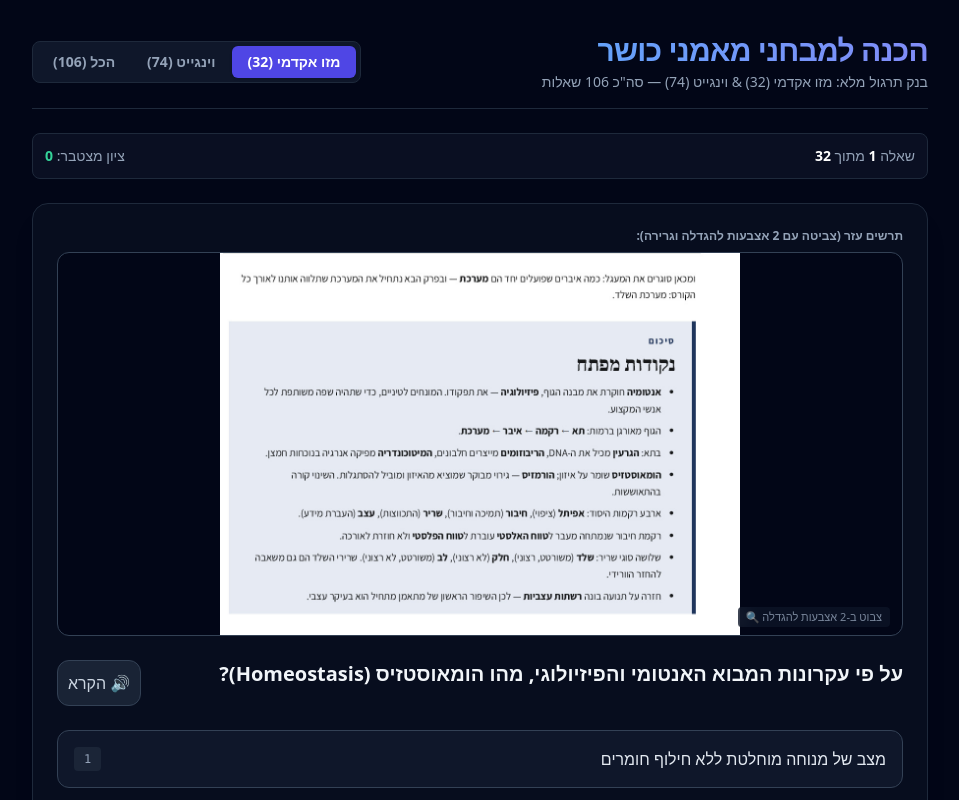
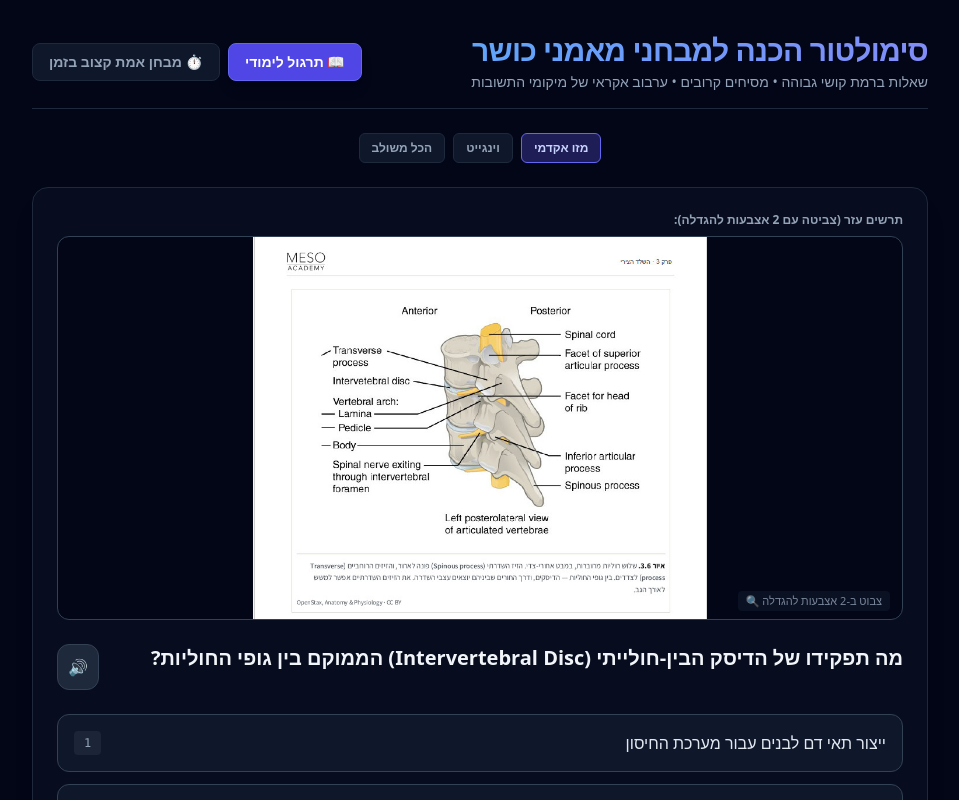
Before and after one commit to motic53/wingate-coach-prep, a Next.js app: page / in a window 1280 px wide. Shown: the top 800 px of the page, without its empty margins (160-1119 px from the left). Built offline with nearby package versions, Linux system fonts and the light colour scheme.

Commit message:
Refactor QuizPage to App and enhance functionality

```diff
--- a/app/page.tsx
+++ b/app/page.tsx
@@ -1,11 +1,25 @@
 "use client";
 
-import React, { useState, useRef, useEffect, useCallback } from "react";
+import React, { useState, useRef, useEffect, useCallback, useMemo } from "react";
 import { allQuestions, Question } from "../data/questions";
 
-// ==========================================
-// רכיב זום בצביטה עם 2 אצבעות וגרירה (Pinch-to-Zoom)
-// ==========================================
+// פונקציית ערבוב מערך (Fisher-Yates Shuffle)
+function shuffleArray<T>(array: T[]): T[] {
+  const arr = [...array];
+  for (let i = arr.length - 1; i > 0; i--) {
+    const j = Math.floor(Math.random() * (i + 1));
+    [arr[i], arr[j]] = [arr[j], arr[i]];
+  }
+  return arr;
+}
+
+// ממשק לשאלה שעברה ערבוב תשובות
+interface ShuffledQuestion extends Question {
+  shuffledOptions: string[];
+  newCorrectAnswer: number;
+}
+
+// רכיב זום בצביטה
 function PinchZoomImage({ src, alt }: { src: string; alt: string }) {
   const [scale, setScale] = useState(1);
   const [position, setPosition] = useState({ x: 0, y: 0 });
@@ -62,9 +76,7 @@ function PinchZoomImage({ src, alt }: { src: string; alt: string }) {
       const ratio = currentDistance / initialDistance.current;
       const nextScale = Math.min(Math.max(initialScale.current * ratio, 1), 4.5);
       setScale(nextScale);
-      if (nextScale === 1) {
-        setPosition({ x: 0, y: 0 });
-      }
+      if (nextScale === 1) setPosition({ x: 0, y: 0 });
     } else if (e.touches.length === 1 && isDragging.current && scale > 1) {
       const maxOffset = (scale - 1) * 220;
       const nextX = e.touches[0].clientX - dragStart.current.x;
@@ -81,19 +93,8 @@ function PinchZoomImage({ src, alt }: { src: string; alt: string }) {
     isDragging.current = false;
   };
 
-  const handleWheel = (e: React.WheelEvent<HTMLDivElement>) => {
-    e.preventDefault();
-    const zoomFactor = e.deltaY < 0 ? 0.3 : -0.3;
-    setScale((prev) => {
-      const next = Math.min(Math.max(prev + zoomFactor, 1), 4.5);
-      if (next === 1) setPosition({ x: 0, y: 0 });
-      return next;
-    });
-  };
-
   return (
     <div
-      onWheel={handleWheel}
       onTouchStart={handleTouchStart}
       onTouchMove={handleTouchMove}
       onTouchEnd={handleTouchEnd}
@@ -137,26 +138,78 @@ function PinchZoomImage({ src, alt }: { src: string; alt: string }) {
   );
 }
 
-// ==========================================
-// עמוד המבחן הראשי
-// ==========================================
-export default function QuizPage() {
+export default function App() {
+  const [mode, setMode] = useState<"practice" | "exam">("practice");
   const [selectedInst, setSelectedInst] = useState<"all" | "meso" | "wingate">("meso");
+
+  // מצב שאלות וערבוב
+  const [questionsList, setQuestionsList] = useState<ShuffledQuestion[]>([]);
   const [currentIndex, setCurrentIndex] = useState(0);
-  const [selectedAnswer, setSelectedAnswer] = useState<number | null>(null);
+  const [userAnswers, setUserAnswers] = useState<(number | null)[]>([]);
   const [isAnswerSubmitted, setIsAnswerSubmitted] = useState(false);
-  const [score, setScore] = useState(0);
   const [isSpeaking, setIsSpeaking] = useState(false);
 
-  // מצביע (Ref) לאזור ההסבר לגלילה חלקה
+  // נתוני מבחן אמת
+  const [examTimeLeft, setExamTimeLeft] = useState(45 * 60); // 45 דקות בשניות
+  const [examFinished, setExamFinished] = useState(false);
+
   const explanationRef = useRef<HTMLDivElement | null>(null);
 
-  const filteredQuestions = allQuestions.filter((q) => {
-    if (selectedInst === "all") return true;
-    return q.institution === selectedInst;
-  });
+  // הכנת השאלות עם ערבוב תשובות אקראי
+  const initQuestions = useCallback(() => {
+    let base = allQuestions.filter((q) => {
+      if (selectedInst === "all") return true;
+      return q.institution === selectedInst;
+    });
 
-  const currentQ = filteredQuestions[currentIndex] || filteredQuestions[0];
+    if (mode === "exam") {
+      base = shuffleArray(base).slice(0, 30); // 30 שאלות אקראיות למבחן
+    } else {
+      base = shuffleArray(base);
+    }
+
+    const prepared: ShuffledQuestion[] = base.map((q) => {
+      const correctText = q.options[q.correctAnswer];
+      const shuffled = shuffleArray(q.options);
+      const newIndex = shuffled.indexOf(correctText);
+      return {
+        ...q,
+        shuffledOptions: shuffled,
+        newCorrectAnswer: newIndex
+      };
+    });
+
+    setQuestionsList(prepared);
+    setCurrentIndex(0);
+    setUserAnswers(new Array(prepared.length).fill(null));
+    setIsAnswerSubmitted(false);
+    setExamFinished(false);
+    setExamTimeLeft(45 * 60);
+  }, [mode, selectedInst]);
+
+  useEffect(() => {
+    initQuestions();
+  }, [initQuestions]);
+
+  // טיימר למבחן אמת
+  useEffect(() => {
+    if (mode !== "exam" || examFinished) return;
+
+    const timer = setInterval(() => {
+      setExamTimeLeft((prev) => {
+        if (prev <= 1) {
+          clearInterval(timer);
+          setExamFinished(true);
+          return 0;
+        }
+        return prev - 1;
+      });
+    }, 1000);
+
+    return () => clearInterval(timer);
+  }, [mode, examFinished]);
+
+  const currentQ = questionsList[currentIndex];
 
   const stopSpeech = useCallback(() => {
     if (typeof window !== "undefined" && "speechSynthesis" in window) {
@@ -171,22 +224,17 @@ export default function QuizPage() {
         alert("הדפדפן אינו תומך בהקראה קולית.");
         return;
       }
-
       if (isSpeaking) {
         stopSpeech();
         return;
       }
-
       window.speechSynthesis.cancel();
       const utterance = new SpeechSynthesisUtterance(textToRead);
       utterance.lang = "he-IL";
       utterance.rate = 0.95;
-      utterance.pitch = 1.0;
-
       utterance.onstart = () => setIsSpeaking(true);
       utterance.onend = () => setIsSpeaking(false);
       utterance.onerror = () => setIsSpeaking(false);
-
       window.speechSynthesis.speak(utterance);
     },
     [isSpeaking, stopSpeech]
@@ -194,62 +242,36 @@ export default function QuizPage() {
 
   const handleSpeakQuestion = () => {
     if (!currentQ) return;
-    const optionsText = currentQ.options
-      .map((opt, i) => `אפשרות ${i + 1}: ${opt}`)
-      .join(". ");
-    const fullText = `שאלה: ${currentQ.question}. ${optionsText}`;
-    speakText(fullText);
+    const opts = currentQ.shuffledOptions.map((opt, i) => `אפשרות ${i + 1}: ${opt}`).join(". ");
+    speakText(`שאלה: ${currentQ.question}. ${opts}`);
   };
 
   const handleSpeakExplanation = () => {
     if (!currentQ) return;
-    let text = `הסבר מדעי: ${currentQ.explanation}. `;
-    if (currentQ.distractorAnalysis) {
-      text += `ניתוח מסיחים: ` + currentQ.distractorAnalysis.join(". ");
-    }
-    speakText(text);
+    speakText(`הסבר מדעי: ${currentQ.explanation}`);
   };
 
-  useEffect(() => {
-    stopSpeech();
-  }, [currentIndex, selectedInst, stopSpeech]);
-
-  useEffect(() => {
-    setCurrentIndex(0);
-    setSelectedAnswer(null);
-    setIsAnswerSubmitted(false);
-    setScore(0);
-  }, [selectedInst]);
-
   const handleSelectOption = (idx: number) => {
-    if (isAnswerSubmitted) return;
-    setSelectedAnswer(idx);
+    if (mode === "practice" && isAnswerSubmitted) return;
+    const nextAnswers = [...userAnswers];
+    nextAnswers[currentIndex] = idx;
+    setUserAnswers(nextAnswers);
   };
 
-  const handleSubmit = () => {
-    if (selectedAnswer === null || isAnswerSubmitted) return;
+  const handlePracticeSubmit = () => {
+    if (userAnswers[currentIndex] === null || isAnswerSubmitted) return;
     setIsAnswerSubmitted(true);
-    if (selectedAnswer === currentQ.correctAnswer) {
-      setScore((s) => s + 1);
-    }
-
-    // גלילה חלקה ישירות אל ההסבר המדעי
     setTimeout(() => {
       if (explanationRef.current) {
-        explanationRef.current.scrollIntoView({
-          behavior: "smooth",
-          block: "start"
-        });
+        explanationRef.current.scrollIntoView({ behavior: "smooth", block: "start" });
       }
     }, 100);
   };
 
   const handleNext = () => {
-    if (currentIndex < filteredQuestions.length - 1) {
+    if (currentIndex < questionsList.length - 1) {
       setCurrentIndex((i) => i + 1);
-      setSelectedAnswer(null);
       setIsAnswerSubmitted(false);
-      // גלילה חזרה לחלק העליון של השאלה החדשה
       window.scrollTo({ top: 0, behavior: "smooth" });
     }
   };
@@ -257,82 +279,161 @@ export default function QuizPage() {
   const handlePrev = () => {
     if (currentIndex > 0) {
       setCurrentIndex((i) => i - 1);
-      setSelectedAnswer(null);
       setIsAnswerSubmitted(false);
       window.scrollTo({ top: 0, behavior: "smooth" });
     }
   };
 
-  const mesoCount = allQuestions.filter((q) => q.institution === "meso").length;
-  const wingateCount = allQuestions.filter((q) => q.institution === "wingate").length;
+  // חישוב תוצאות מבחן אמת
+  const examScore = useMemo(() => {
+    if (!questionsList.length) return 0;
+    let correct = 0;
+    questionsList.forEach((q, idx) => {
+      if (userAnswers[idx] === q.newCorrectAnswer) correct++;
+    });
+    return Math.round((correct / questionsList.length) * 100);
+  }, [questionsList, userAnswers]);
+
+  const formatTime = (seconds: number) => {
+    const mins = Math.floor(seconds / 60);
+    const secs = seconds % 60;
+    return `${mins}:${secs < 10 ? "0" : ""}${secs}`;
+  };
 
   return (
     <main className="min-h-screen bg-slate-950 text-slate-100 flex flex-col items-center p-3 sm:p-8" dir="rtl">
       <div className="w-full max-w-4xl space-y-6">
 
-        {/* כותרת ובחירת מוסד */}
+        {/* כותרת ומעבר מצבים */}
         <header className="flex flex-col sm:flex-row items-center justify-between gap-4 pb-4 border-b border-slate-800">
           <div>
             <h1 className="text-2xl sm:text-3xl font-extrabold tracking-tight bg-gradient-to-r from-blue-400 to-indigo-400 bg-clip-text text-transparent">
-              הכנה למבחני מאמני כושר
+              סימולטור הכנה למבחני מאמני כושר
             </h1>
-            <p className="text-sm text-slate-400 mt-1">
-              בנק תרגול מלא: מזו אקדמי ({mesoCount}) & וינגייט ({wingateCount}) — סה"כ {allQuestions.length} שאלות
+            <p className="text-xs sm:text-sm text-slate-400 mt-1">
+              שאלות ברמת קושי גבוהה • מסיחים קרובים • ערבוב אקראי של מיקומי התשובות
             </p>
           </div>
 
-          <div className="inline-flex rounded-lg bg-slate-900 p-1 border border-slate-800">
+          <div className="flex gap-2">
             <button
-              onClick={() => setSelectedInst("meso")}
-              className={`px-4 py-1.5 text-sm font-semibold rounded-md transition ${
-                selectedInst === "meso"
-                  ? "bg-indigo-600 text-white shadow"
-                  : "text-slate-400 hover:text-white"
+              onClick={() => { setMode("practice"); }}
+              className={`px-4 py-2 text-sm font-bold rounded-lg border transition ${
+                mode === "practice"
+                  ? "bg-indigo-600 border-indigo-500 text-white shadow-lg"
+                  : "bg-slate-900 border-slate-800 text-slate-400 hover:text-white"
               }`}
             >
-              מזו אקדמי ({mesoCount})
+              📖 תרגול לימודי
             </button>
             <button
-              onClick={() => setSelectedInst("wingate")}
-              className={`px-4 py-1.5 text-sm font-semibold rounded-md transition ${
-                selectedInst === "wingate"
-                  ? "bg-indigo-600 text-white shadow"
-                  : "text-slate-400 hover:text-white"
+              onClick={() => { setMode("exam"); }}
+              className={`px-4 py-2 text-sm font-bold rounded-lg border transition ${
+                mode === "exam"
+                  ? "bg-rose-600 border-rose-500 text-white shadow-lg shadow-rose-900/40 animate-pulse"
+                  : "bg-slate-900 border-slate-800 text-slate-400 hover:text-white"
               }`}
             >
-              וינגייט ({wingateCount})
-            </button>
-            <button
-              onClick={() => setSelectedInst("all")}
-              className={`px-4 py-1.5 text-sm font-semibold rounded-md transition ${
-                selectedInst === "all"
-                  ? "bg-indigo-600 text-white shadow"
-                  : "text-slate-400 hover:text-white"
-              }`}
-            >
-              הכל ({allQuestions.length})
+              ⏱️ מבחן אמת קצוב בזמן
             </button>
           </div>
         </header>
 
-        {/* סטטוס התקדמות */}
-        <div className="flex items-center justify-between text-sm text-slate-400 bg-slate-900/60 p-3 rounded-lg border border-slate-800">
-          <span>
-            שאלה <strong className="text-white">{currentIndex + 1}</strong> מתוך{" "}
-            <strong className="text-white">{filteredQuestions.length}</strong>
-          </span>
-          <span>
-            ציון מצטבר: <strong className="text-emerald-400">{score}</strong>
-          </span>
-        </div>
+        {/* בחירת מוסד במצב תרגול */}
+        {mode === "practice" && (
+          <div className="flex justify-center gap-2">
+            {(["meso", "wingate", "all"] as const).map((inst) => (
+              <button
+                key={inst}
+                onClick={() => setSelectedInst(inst)}
+                className={`px-3 py-1.5 text-xs font-semibold rounded-md border ${
+                  selectedInst === inst
+                    ? "bg-indigo-900/60 border-indigo-500 text-indigo-200"
+                    : "bg-slate-900 border-slate-800 text-slate-400"
+                }`}
+              >
+                {inst === "meso" ? "מזו אקדמי" : inst === "wingate" ? "וינגייט" : "הכל משולב"}
+              </button>
+            ))}
+          </div>
+        )}
 
-        {/* כרטיס שאלה */}
-        {currentQ ? (
+        {/* סרגל עליון של מבחן אמת */}
+        {mode === "exam" && !examFinished && (
+          <div className="flex items-center justify-between p-4 bg-slate-900 border border-rose-500/40 rounded-xl">
+            <div className="flex items-center gap-2">
+              <span className="text-xl">⏱️</span>
+              <div>
+                <div className="text-xs text-slate-400">זמן שנותר לבחינה:</div>
+                <div className={`text-lg font-mono font-bold ${examTimeLeft < 300 ? "text-rose-400 animate-ping" : "text-amber-400"}`}>
+                  {formatTime(examTimeLeft)}
+                </div>
+              </div>
+            </div>
+            <button
+              onClick={() => setExamFinished(true)}
+              className="px-4 py-2 text-xs font-bold rounded-lg bg-rose-600 hover:bg-rose-500 text-white"
+            >
+              סיים והגש מבחן
+            </button>
+          </div>
+        )}
+
+        {/* מסך סיכום מבחן אמת */}
+        {mode === "exam" && examFinished ? (
+          <div className="p-6 bg-slate-900 border border-indigo-500/40 rounded-2xl space-y-6">
+            <div className="text-center space-y-2">
+              <span className="text-5xl">{examScore >= 70 ? "🏆" : "⚠️"}</span>
+              <h2 className="text-2xl font-bold">
+                {examScore >= 70 ? "עברת את מבחן האמת בהצלחה!" : "לא עברת. נדרש תרגול נוסף."}
+              </h2>
+              <div className="text-4xl font-black font-mono text-indigo-400">
+                ציון סופי: {examScore}%
+              </div>
+              <p className="text-sm text-slate-400">ציון עובר: 70% ומעלה</p>
+            </div>
+
+            <div className="border-t border-slate-800 pt-4 space-y-4">
+              <h3 className="font-bold text-slate-300">סקירת תשובות והסברים מדעיים:</h3>
+              {questionsList.map((q, idx) => {
+                const userChoice = userAnswers[idx];
+                const isCorrect = userChoice === q.newCorrectAnswer;
+                return (
+                  <div key={idx} className={`p-4 rounded-xl border ${isCorrect ? "bg-emerald-950/20 border-emerald-900" : "bg-rose-950/20 border-rose-900"} space-y-2`}>
+                    <div className="flex justify-between font-semibold text-sm">
+                      <span>שאלה {idx + 1}: {q.question}</span>
+                      <span>{isCorrect ? "✅ נכון" : "❌ שגוי"}</span>
+                    </div>
+                    <div className="text-xs text-slate-400">
+                      תשובתך: {userChoice !== null ? q.shuffledOptions[userChoice] : "לא סומן"}
+                    </div>
+                    {!isCorrect && (
+                      <div className="text-xs text-emerald-400">
+                        תשובה נכונה: {q.shuffledOptions[q.newCorrectAnswer]}
+                      </div>
+                    )}
+                    <div className="text-xs text-slate-300 bg-slate-900/80 p-2.5 rounded-lg border border-slate-800 mt-2">
+                      💡 {q.explanation}
+                    </div>
+                  </div>
+                );
+              })}
+            </div>
+
+            <button
+              onClick={() => initQuestions()}
+              className="w-full py-3 bg-indigo-600 hover:bg-indigo-500 text-white font-bold rounded-xl"
+            >
+              התחל מבחן אמת חדש 🔄
+            </button>
+          </div>
+        ) : currentQ ? (
+          /* כרטיס השאלה הרגיל */
           <div className="space-y-6 bg-slate-900/40 p-5 sm:p-6 rounded-2xl border border-slate-800 shadow-xl">
             {currentQ.image && (
               <div className="space-y-2">
                 <span className="text-xs font-semibold text-slate-400 block">
-                  תרשים עזר (צביטה עם 2 אצבעות להגדלה וגרירה):
+                  תרשים עזר (צביטה עם 2 אצבעות להגדלה):
                 </span>
                 <PinchZoomImage src={currentQ.image} alt={currentQ.question} />
               </div>
@@ -345,31 +446,28 @@ export default function QuizPage() {
               <button
                 type="button"
                 onClick={handleSpeakQuestion}
-                className={`flex-shrink-0 p-2.5 rounded-xl border transition ${
-                  isSpeaking
-                    ? "bg-rose-950/80 border-rose-500 text-rose-300 animate-pulse"
-                    : "bg-slate-800/80 border-slate-700 text-slate-300 hover:bg-slate-700 hover:text-white"
-                }`}
-                title={isSpeaking ? "עצור הקראה" : "הקרא שאלה ותשובות"}
-                aria-label="הקראה קולית"
+                className="flex-shrink-0 p-2.5 rounded-xl border border-slate-700 bg-slate-800 text-slate-300 hover:text-white"
+                title="הקרא שאלה"
               >
-                {isSpeaking ? "⏹️ עצור" : "🔊 הקרא"}
+                {isSpeaking ? "⏹️" : "🔊"}
               </button>
             </div>
 
+            {/* אפשרויות שעברו ערבוב אקראי */}
             <div className="space-y-3">
-              {currentQ.options.map((opt, idx) => {
+              {currentQ.shuffledOptions.map((opt, idx) => {
+                const isSelected = userAnswers[currentIndex] === idx;
                 let btnStyle = "bg-slate-900 border-slate-700 hover:border-slate-500 text-slate-200";
 
-                if (isAnswerSubmitted) {
-                  if (idx === currentQ.correctAnswer) {
+                if (mode === "practice" && isAnswerSubmitted) {
+                  if (idx === currentQ.newCorrectAnswer) {
                     btnStyle = "bg-emerald-950/80 border-emerald-500 text-emerald-200 font-semibold ring-1 ring-emerald-500";
-                  } else if (idx === selectedAnswer) {
+                  } else if (isSelected) {
                     btnStyle = "bg-rose-950/80 border-rose-500 text-rose-200 ring-1 ring-rose-500";
                   } else {
                     btnStyle = "bg-slate-900/40 border-slate-800 text-slate-500 opacity-60";
                   }
-                } else if (selectedAnswer === idx) {
+                } else if (isSelected) {
                   btnStyle = "bg-indigo-950/60 border-indigo-500 text-indigo-200 ring-1 ring-indigo-500";
                 }
 
@@ -377,7 +475,6 @@ export default function QuizPage() {
                   <button
                     key={idx}
                     type="button"
-                    disabled={isAnswerSubmitted}
                     onClick={() => handleSelectOption(idx)}
                     className={`w-full text-right p-4 rounded-xl border text-sm sm:text-base transition flex items-center justify-between ${btnStyle}`}
                   >
@@ -390,22 +487,23 @@ export default function QuizPage() {
               })}
             </div>
 
+            {/* לחצני ניווט ובדיקה */}
             <div className="flex items-center justify-between pt-4 border-t border-slate-800 gap-3">
               <button
                 type="button"
                 onClick={handlePrev}
                 disabled={currentIndex === 0}
-                className="px-4 py-2.5 rounded-lg border border-slate-700 bg-slate-800 hover:bg-slate-700 disabled:opacity-30 disabled:pointer-events-none text-sm font-medium transition"
+                className="px-4 py-2.5 rounded-lg border border-slate-700 bg-slate-800 disabled:opacity-30 text-sm font-medium"
               >
                 הקודם
               </button>
 
-              {!isAnswerSubmitted ? (
+              {mode === "practice" && !isAnswerSubmitted ? (
                 <button
                   type="button"
-                  onClick={handleSubmit}
-                  disabled={selectedAnswer === null}
-                  className="px-6 py-2.5 rounded-lg bg-indigo-600 hover:bg-indigo-500 disabled:opacity-40 disabled:pointer-events-none text-white font-semibold text-sm transition shadow-lg shadow-indigo-600/20"
+                  onClick={handlePracticeSubmit}
+                  disabled={userAnswers[currentIndex] === null}
+                  className="px-6 py-2.5 rounded-lg bg-indigo-600 hover:bg-indigo-500 disabled:opacity-40 text-white font-semibold text-sm shadow-lg"
                 >
                   בדוק תשובה
                 </button>
@@ -413,8 +511,8 @@ export default function QuizPage() {
                 <button
                   type="button"
                   onClick={handleNext}
-                  disabled={currentIndex === filteredQuestions.length - 1}
-                  className="px-6 py-2.5 rounded-lg bg-emerald-600 hover:bg-emerald-500 disabled:opacity-30 disabled:pointer-events-none text-white font-semibold text-sm transition shadow-lg shadow-emerald-600/20"
+                  disabled={currentIndex === questionsList.length - 1}
+                  className="px-6 py-2.5 rounded-lg bg-emerald-600 hover:bg-emerald-500 disabled:opacity-30 text-white font-semibold text-sm"
                 >
                   לשאלה הבאה ⬅️
                 </button>
@@ -423,64 +521,39 @@ export default function QuizPage() {
               <button
                 type="button"
                 onClick={handleNext}
-                disabled={currentIndex === filteredQuestions.length - 1}
-                className="px-4 py-2.5 rounded-lg border border-slate-700 bg-slate-800 hover:bg-slate-700 disabled:opacity-30 disabled:pointer-events-none text-sm font-medium transition"
+                disabled={currentIndex === questionsList.length - 1}
+                className="px-4 py-2.5 rounded-lg border border-slate-700 bg-slate-800 disabled:opacity-30 text-sm font-medium"
               >
                 הבא
               </button>
             </div>
 
-            {/* בלוק הסבר מדעי עם גלילה אוטומטית אליו */}
-            {isAnswerSubmitted && (
+            {/* בלוק הסבר במצב תרגול עם גלילה אוטומטית */}
+            {mode === "practice" && isAnswerSubmitted && (
               <div
                 ref={explanationRef}
-                className="mt-6 p-5 sm:p-6 rounded-xl bg-slate-900 border border-indigo-500/50 shadow-2xl space-y-4 scroll-mt-6 animate-in fade-in slide-in-from-bottom-4 duration-300"
+                className="mt-6 p-5 rounded-xl bg-slate-900 border border-indigo-500/50 shadow-2xl space-y-4 scroll-mt-6"
               >
-                <div className="flex items-center justify-between gap-2 border-b border-slate-800 pb-3">
+                <div className="flex items-center justify-between border-b border-slate-800 pb-3">
                   <div className="flex items-center gap-2">
-                    <span className="text-lg">
-                      {selectedAnswer === currentQ.correctAnswer ? "✅" : "❌"}
-                    </span>
+                    <span>{userAnswers[currentIndex] === currentQ.newCorrectAnswer ? "✅" : "❌"}</span>
                     <h3 className="text-base font-bold text-indigo-300">
-                      {selectedAnswer === currentQ.correctAnswer ? "תשובה נכונה! כל הכבוד!" : "תשובה שגויה. להלן ההסבר המדעי:"}
+                      {userAnswers[currentIndex] === currentQ.newCorrectAnswer ? "תשובה נכונה!" : "תשובה שגויה. להלן ההסבר המדעי:"}
                     </h3>
                   </div>
-
                   <button
                     type="button"
                     onClick={handleSpeakExplanation}
-                    className="text-xs px-3 py-1.5 rounded-lg bg-slate-800 border border-slate-700 text-slate-300 hover:text-white hover:bg-slate-700 transition"
+                    className="text-xs px-3 py-1.5 rounded-lg bg-slate-800 text-slate-300"
                   >
                     🔊 הקרא הסבר
                   </button>
                 </div>
-
-                <p className="text-sm sm:text-base text-slate-200 leading-relaxed">
-                  {currentQ.explanation}
-                </p>
-
-                {currentQ.distractorAnalysis && (
-                  <div className="pt-3 border-t border-slate-800/80">
-                    <h4 className="text-xs font-semibold text-slate-400 mb-2">
-                      ניתוח ושלילת מסיחים:
-                    </h4>
-                    <ul className="space-y-1.5 text-xs text-slate-400 list-disc list-inside">
-                      {currentQ.distractorAnalysis.map((item, dIdx) => (
-                        <li key={dIdx} className="leading-normal">
-                          {item}
-                        </li>
-                      ))}
-                    </ul>
-                  </div>
-                )}
+                <p className="text-sm text-slate-200 leading-relaxed">{currentQ.explanation}</p>
               </div>
             )}
           </div>
-        ) : (
-          <div className="text-center py-12 text-slate-500">
-            לא נמצאו שאלות במוסד זה.
-          </div>
-        )}
+        ) : null}
       </div>
     </main>
   );
```
